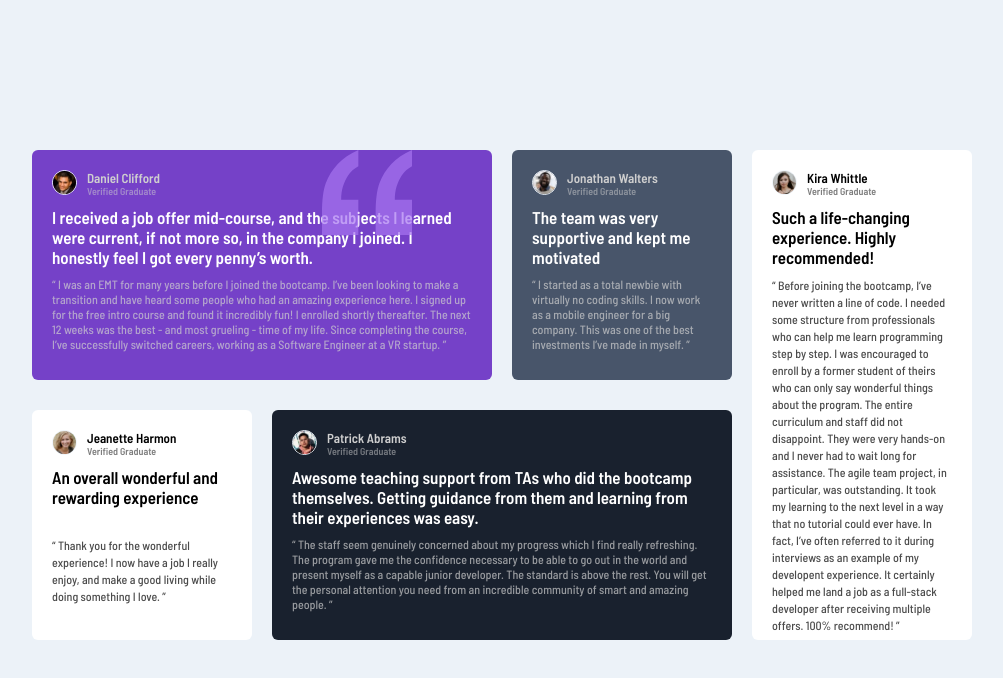
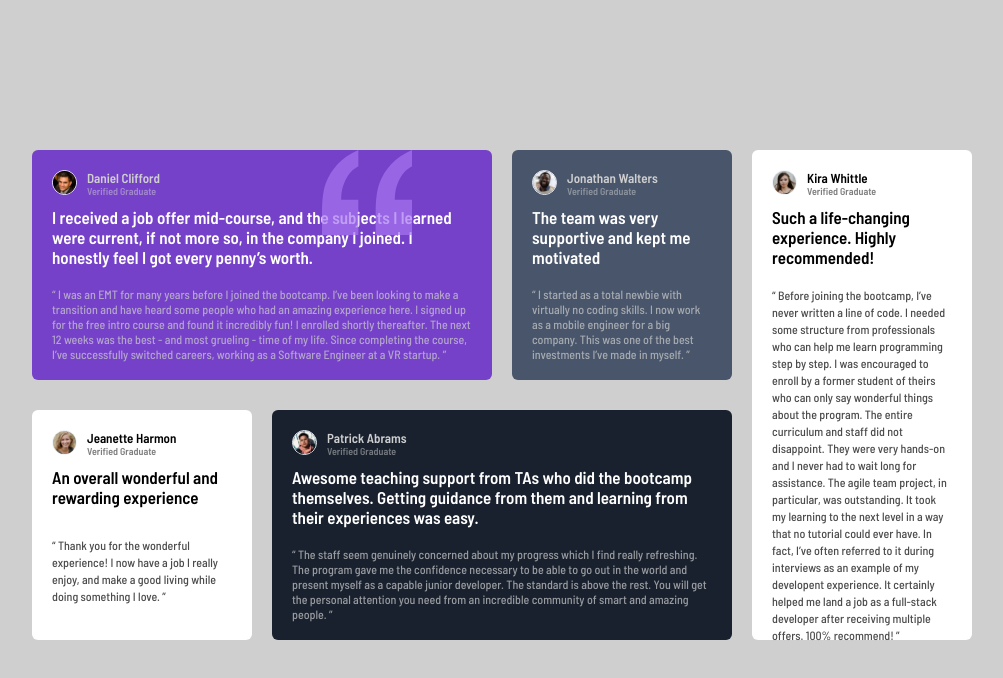
Before and after one commit to monsor3s/react-testimonials-grid, a React (Create React App) app: page / in a window 1280 px wide. Shown: the top 678 px of the page, without its empty margins (138-1141 px from the left). Built offline with nearby package versions, Linux system fonts and the light colour scheme.

Commit message:
updt cmmt

```diff
--- a/package.json
+++ b/package.json
@@ -44,6 +44,6 @@
     ]
   },
   "devDependencies": {
-    "@types/styled-components": "^5.1.18"
+    "@types/styled-components": "^5.1.19"
   }
 }
--- a/src/components/styles.ts
+++ b/src/components/styles.ts
@@ -7,7 +7,7 @@ export const HomePage = styled.div`
     display: flex;
     justify-content: center;
     align-items: center;
-    background-color: var(--light-gray-blue);
+    background-color: var(--light-gray);
 
     @media only screen and (max-width: 375px) {
 
@@ -100,20 +100,25 @@ export const Subtitle = styled.h2`
     opacity: 50%;
 `;
 
+
 export const BodySection = styled.p`
     z-index: 2;
     font-size: 17px;
     font-weight: 600;
     color: var(--white);
-    margin-top: 1rem;
+    margin: 1rem 0 2rem 0;
 
     @media only screen and (max-width: 375px) {
+        line-height: 2.2rem;
+        font-size: 18px;
+        text-align: left;
 
         br {
             display: none;
         }
     }
 `;
+
 
 export const FooterSection = styled.p`
         z-index: 2;
```
Also changed, not shown: src/components/IndexHomePage.tsx (indentation only), 1 other file (tests, documents, lock files or other folders).
